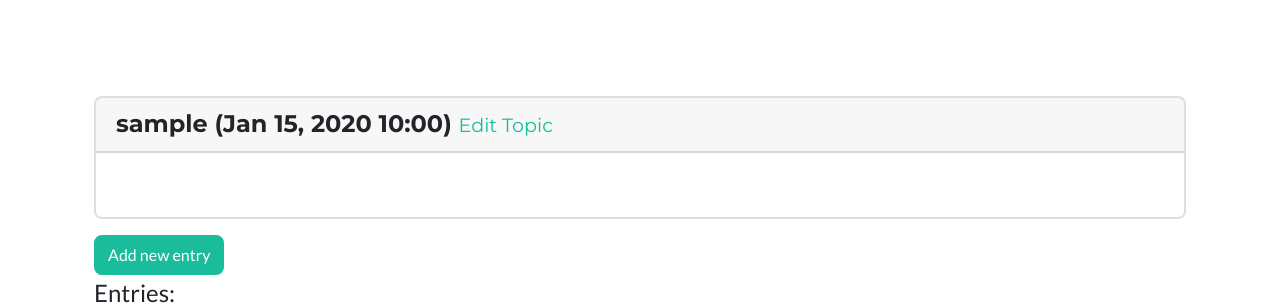
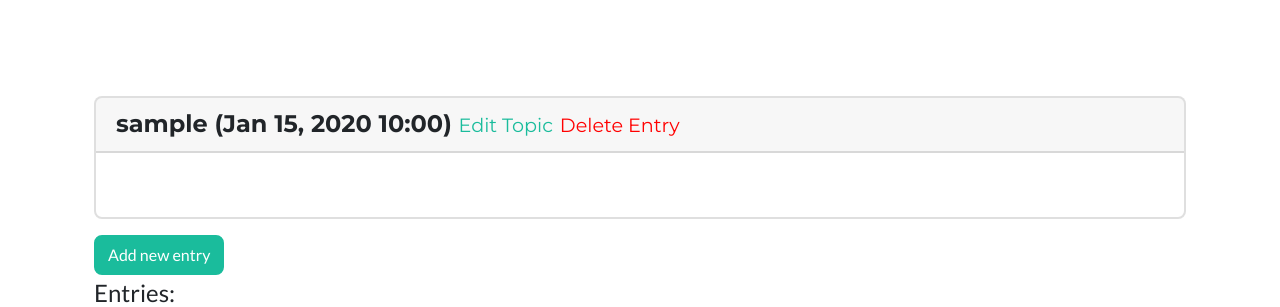
Before and after one commit to fvea/Mathblog, a Django app: page /entries/1/ in a window 1280 px wide. Shown: the part 104-411 px from the top of the page. Run offline with Django 3.2, Linux system fonts and the light colour scheme; a user stored in the database is signed in; tables that the repository leaves empty hold one stand-in row (values such as "Sample post"); some libraries are stand-ins or nearby versions.

Commit message:
Entries updated

```diff
--- a/blog_QA/templates/blog_QA/entries.html
+++ b/blog_QA/templates/blog_QA/entries.html
@@ -11,6 +11,7 @@
           ({{ topic.date_added|date:'M d, Y H:i' }})
           {% if user == topic.owner %}
           <small><a href="{% url 'blog_QA:edit_topic' topic.id%}">Edit Topic</a></small>
+          <small><a href="{% url 'blog_QA:delete_entry' entry.id%}" style="color: red;">Delete Entry</a></small>
           {% endif %}
         </h4>
         <div class="card-body">
```
